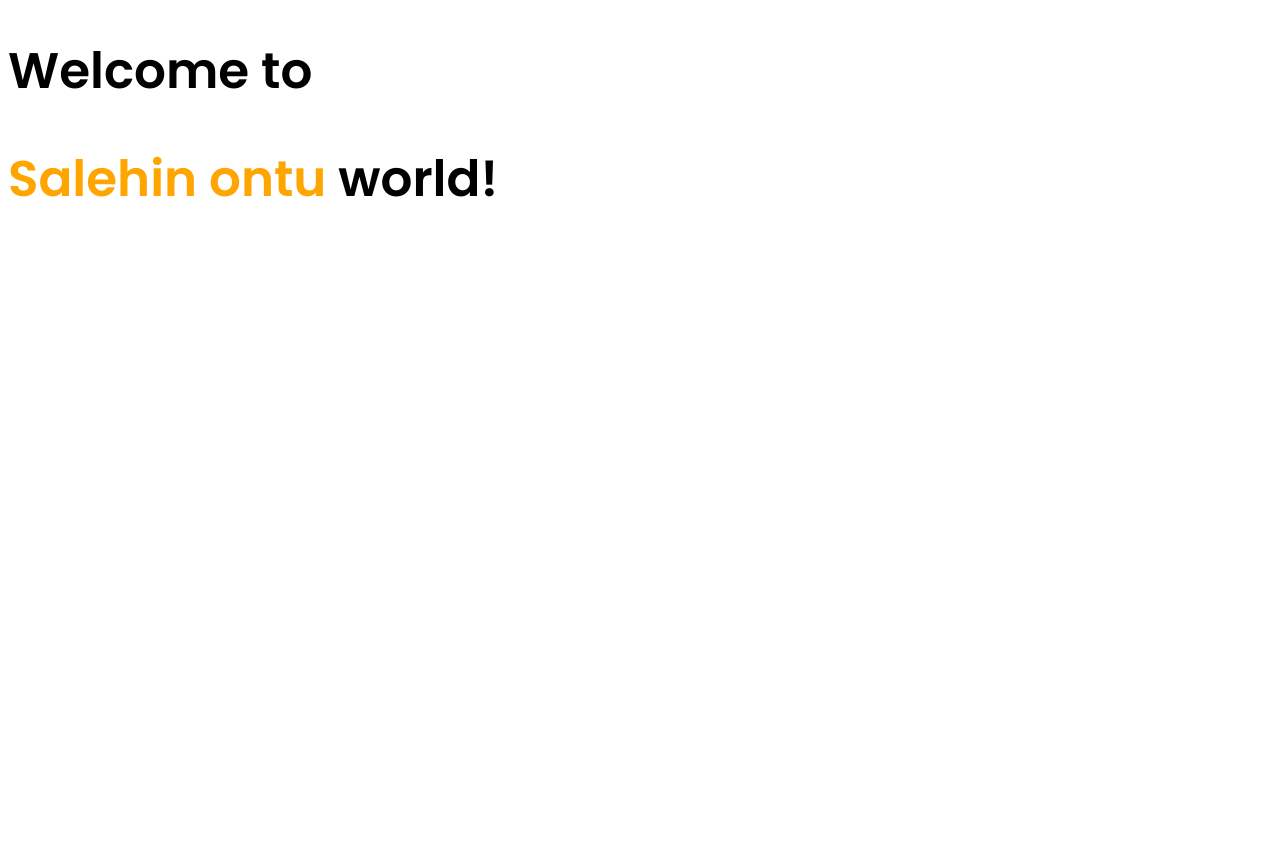
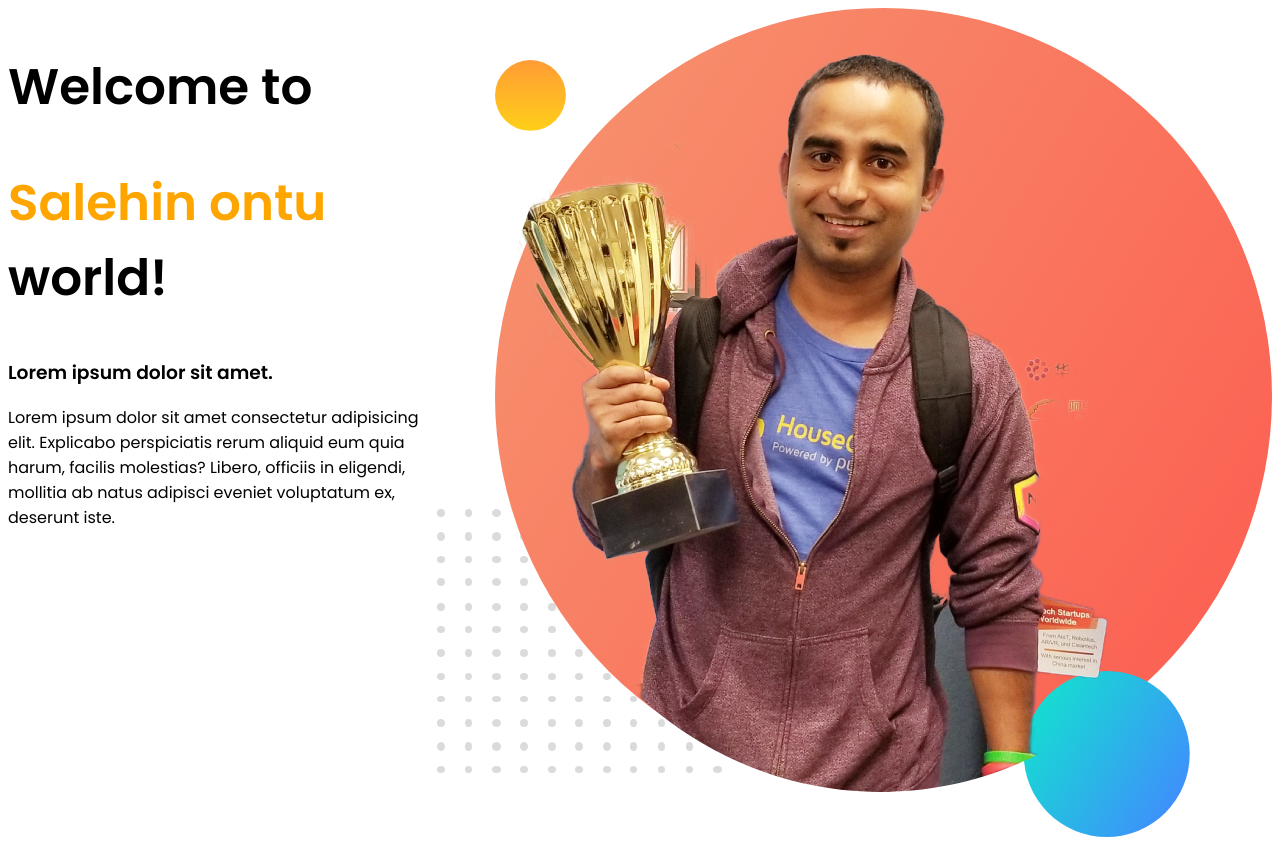
Before and after one commit to Ontu-Player/developerportfolio, a plain HTML site: page index.html in a window 1280 px wide. Before the commit the page ends 800 px from the top, so only its background shows below. Drawn offline with Linux system fonts and the light colour scheme.

Commit message:
also nothing

```diff
--- a/index.html
+++ b/index.html
@@ -14,7 +14,21 @@
     <link rel="stylesheet" href="style.css" />
   </head>
   <body>
-    <h1>Welcome to</h1>
-    <h1><span class="orange_color">Salehin ontu</span> world!</h1>
+    <section>
+      <div>
+        <h1>Welcome to</h1>
+        <h1><span class="orange_color">Salehin ontu</span> world!</h1>
+        <h3>Lorem ipsum dolor sit amet.</h3>
+        <p>
+          Lorem ipsum dolor sit amet consectetur adipisicing elit. Explicabo
+          perspiciatis rerum aliquid eum quia harum, facilis molestias? Libero,
+          officiis in eligendi, mollitia ab natus adipisci eveniet voluptatum
+          ex, deserunt iste.
+        </p>
+      </div>
+      <div class="half-width">
+        <img src="./images/jhankar.png" alt="" />
+      </div>
+    </section>
   </body>
 </html>
--- a/style.css
+++ b/style.css
@@ -8,3 +8,7 @@
 h1 {
   font-size: 50px;
 }
+
+section {
+  display: flex;
+}
```
